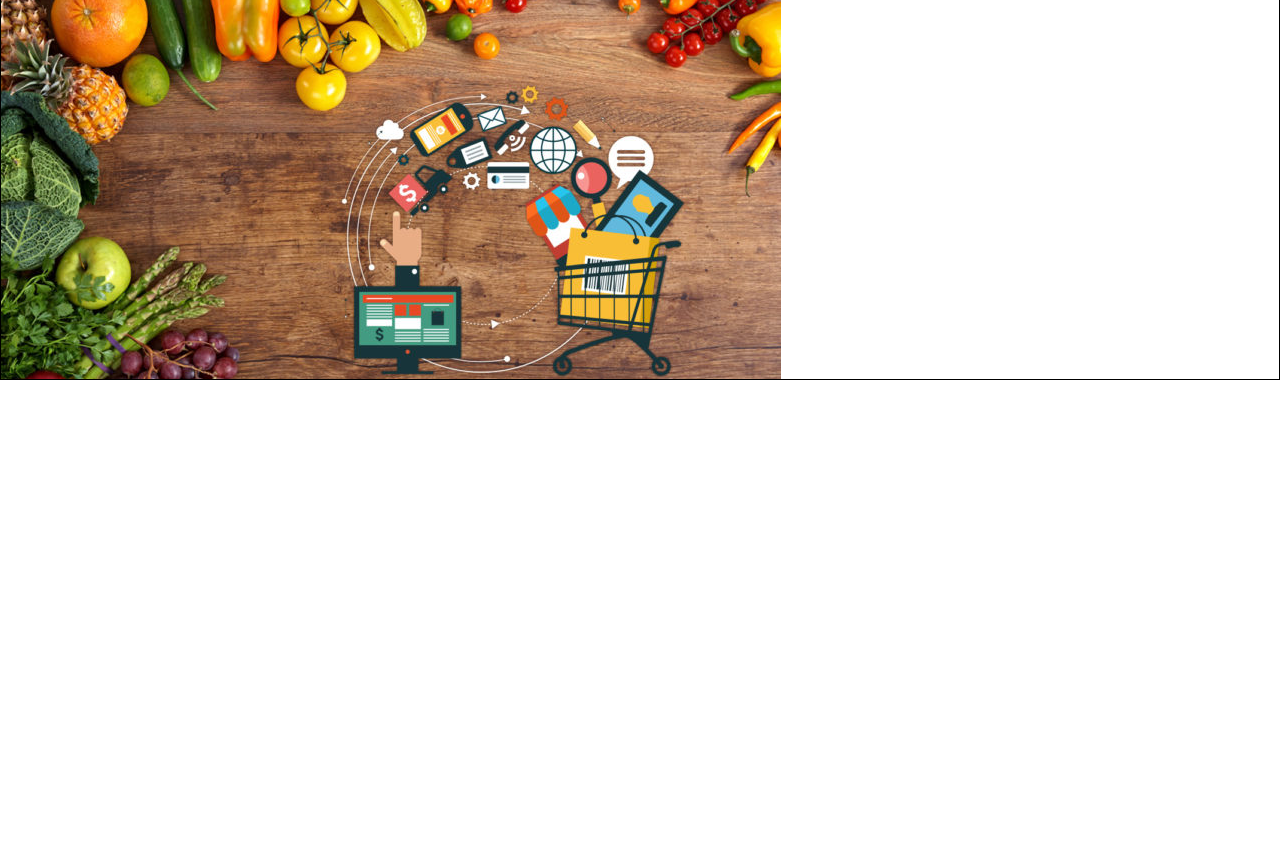
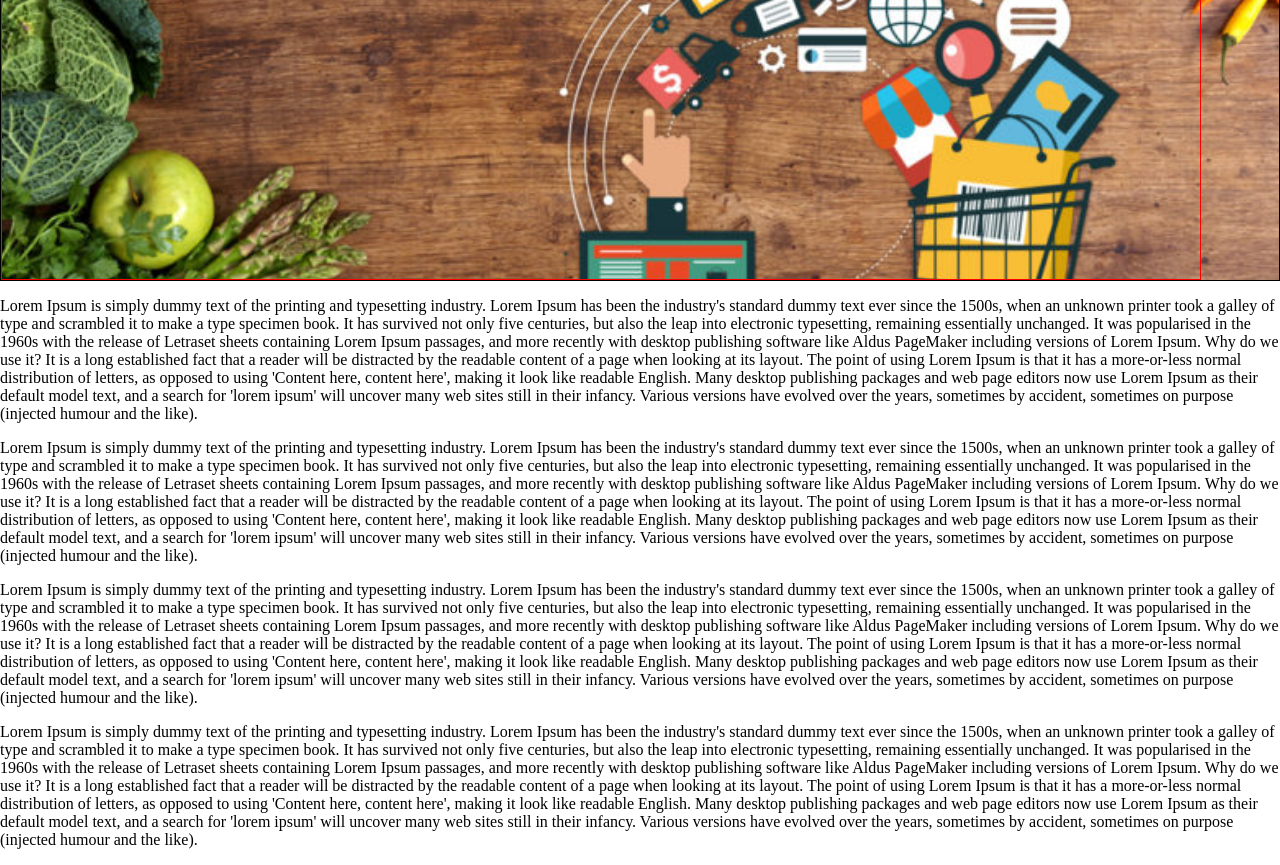
Before and after one commit to HappyBoycoder/onlineshopping, a plain HTML site: page index.html in a window 1280 px wide. Shown: the part 53-918 px from the top of the page. Before the commit the page ends 800 px from the top, so only its background shows below. Drawn offline with Linux system fonts and the light colour scheme.

Commit message:
new update

```diff
--- a/css/style.css
+++ b/css/style.css
@@ -99,16 +99,20 @@ body {
 
 /** div 1 **/
 
-.div1 {
-    border: 1px solid black;
-    display: flex;
-margin-top: -1px;
+.div1-bg {
+border: 1px solid black;
+display: flex;
+margin-top: -100px;
 width: 100%;
 height: 24em;
 background-image: url('/image/grocery-online-shopping-780x405.jpg');
 background-repeat: no-repeat;
-background-size: auto;
-object-fit:contain;
+background-size:100%;
+background-position: center;
+background-attachment: fixed;
+
+
+
 
 }
 
@@ -117,7 +121,7 @@ object-fit:contain;
 
     border: 1px solid red;
 
-    width: 75em;
+ width: 75em;
 
 }
 
--- a/index.html
+++ b/index.html
@@ -24,16 +24,43 @@
         </div>
       </nav>
 
-      <div class="div1">
+      <div class="div1-bg">
 
 
 
 
           <!--<img src="/image/deliveryman.png" class="imgResponsive"></img>-->
+        <div class="div-left"></div>
+
+
 
         </div>
 
+        <p>Lorem Ipsum is simply dummy text of the printing and typesetting industry. Lorem Ipsum has been the industry's standard dummy text ever since the 1500s, when an unknown printer took a galley of type and scrambled it to make a type specimen book. It has survived not only five centuries, but also the leap into electronic typesetting, remaining essentially unchanged. It was popularised in the 1960s with the release of Letraset sheets containing Lorem Ipsum passages, and more recently with desktop publishing software like Aldus PageMaker including versions of Lorem Ipsum.
 
+          Why do we use it?
+          It is a long established fact that a reader will be distracted by the readable content of a page when looking at its layout. The point of using Lorem Ipsum is that it has a more-or-less normal distribution of letters, as opposed to using 'Content here, content here', making it look like readable English. Many desktop publishing packages and web page editors now use Lorem Ipsum as their default model text, and a search for 'lorem ipsum' will uncover many web sites still in their infancy. Various versions have evolved over the years, sometimes by accident, sometimes on purpose (injected humour and the like).
+
+          </p>
+
+          <p>Lorem Ipsum is simply dummy text of the printing and typesetting industry. Lorem Ipsum has been the industry's standard dummy text ever since the 1500s, when an unknown printer took a galley of type and scrambled it to make a type specimen book. It has survived not only five centuries, but also the leap into electronic typesetting, remaining essentially unchanged. It was popularised in the 1960s with the release of Letraset sheets containing Lorem Ipsum passages, and more recently with desktop publishing software like Aldus PageMaker including versions of Lorem Ipsum.
+
+            Why do we use it?
+            It is a long established fact that a reader will be distracted by the readable content of a page when looking at its layout. The point of using Lorem Ipsum is that it has a more-or-less normal distribution of letters, as opposed to using 'Content here, content here', making it look like readable English. Many desktop publishing packages and web page editors now use Lorem Ipsum as their default model text, and a search for 'lorem ipsum' will uncover many web sites still in their infancy. Various versions have evolved over the years, sometimes by accident, sometimes on purpose (injected humour and the like).
+
+            </p>
+            <p>Lorem Ipsum is simply dummy text of the printing and typesetting industry. Lorem Ipsum has been the industry's standard dummy text ever since the 1500s, when an unknown printer took a galley of type and scrambled it to make a type specimen book. It has survived not only five centuries, but also the leap into electronic typesetting, remaining essentially unchanged. It was popularised in the 1960s with the release of Letraset sheets containing Lorem Ipsum passages, and more recently with desktop publishing software like Aldus PageMaker including versions of Lorem Ipsum.
+
+              Why do we use it?
+              It is a long established fact that a reader will be distracted by the readable content of a page when looking at its layout. The point of using Lorem Ipsum is that it has a more-or-less normal distribution of letters, as opposed to using 'Content here, content here', making it look like readable English. Many desktop publishing packages and web page editors now use Lorem Ipsum as their default model text, and a search for 'lorem ipsum' will uncover many web sites still in their infancy. Various versions have evolved over the years, sometimes by accident, sometimes on purpose (injected humour and the like).
+
+              </p>
+              <p>Lorem Ipsum is simply dummy text of the printing and typesetting industry. Lorem Ipsum has been the industry's standard dummy text ever since the 1500s, when an unknown printer took a galley of type and scrambled it to make a type specimen book. It has survived not only five centuries, but also the leap into electronic typesetting, remaining essentially unchanged. It was popularised in the 1960s with the release of Letraset sheets containing Lorem Ipsum passages, and more recently with desktop publishing software like Aldus PageMaker including versions of Lorem Ipsum.
+
+                Why do we use it?
+                It is a long established fact that a reader will be distracted by the readable content of a page when looking at its layout. The point of using Lorem Ipsum is that it has a more-or-less normal distribution of letters, as opposed to using 'Content here, content here', making it look like readable English. Many desktop publishing packages and web page editors now use Lorem Ipsum as their default model text, and a search for 'lorem ipsum' will uncover many web sites still in their infancy. Various versions have evolved over the years, sometimes by accident, sometimes on purpose (injected humour and the like).
+
+                </p>
 
     </div>
 
```
